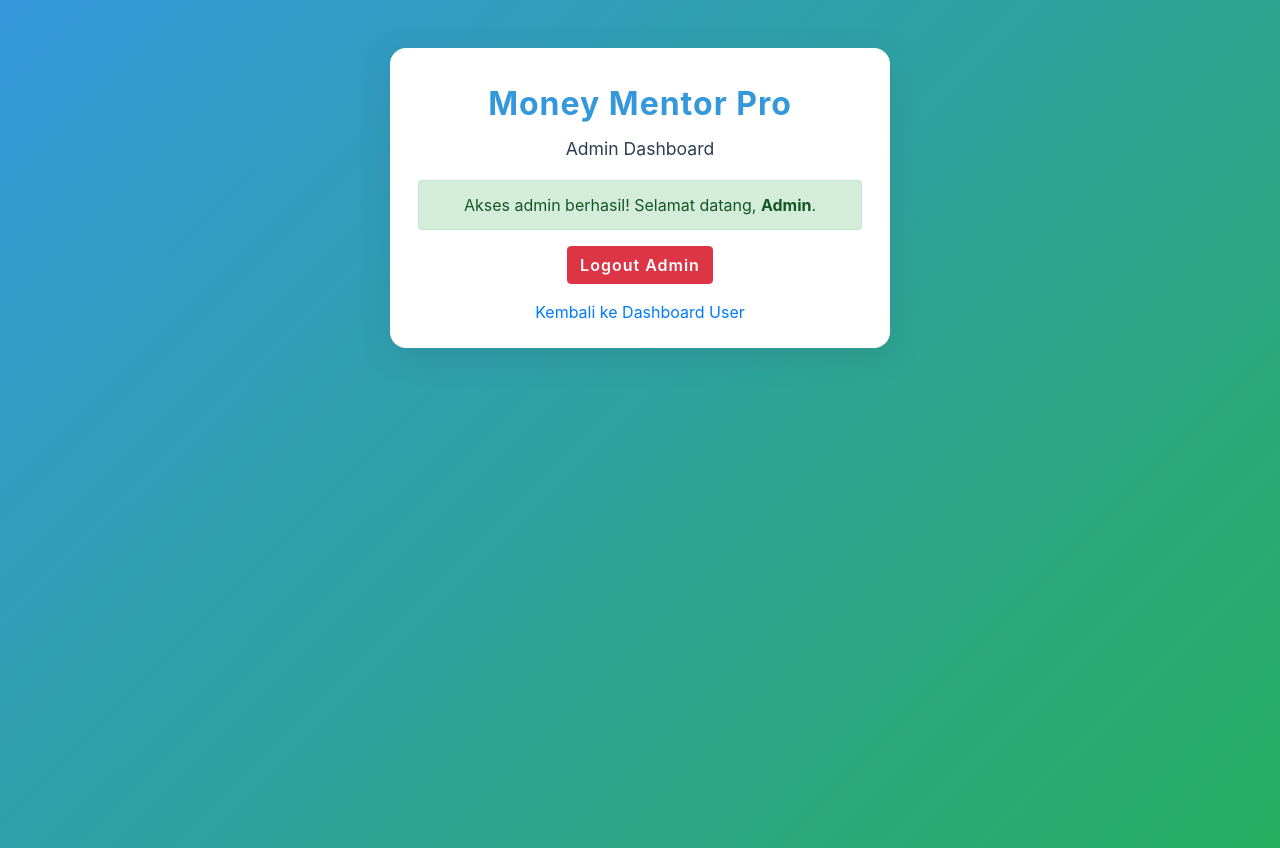
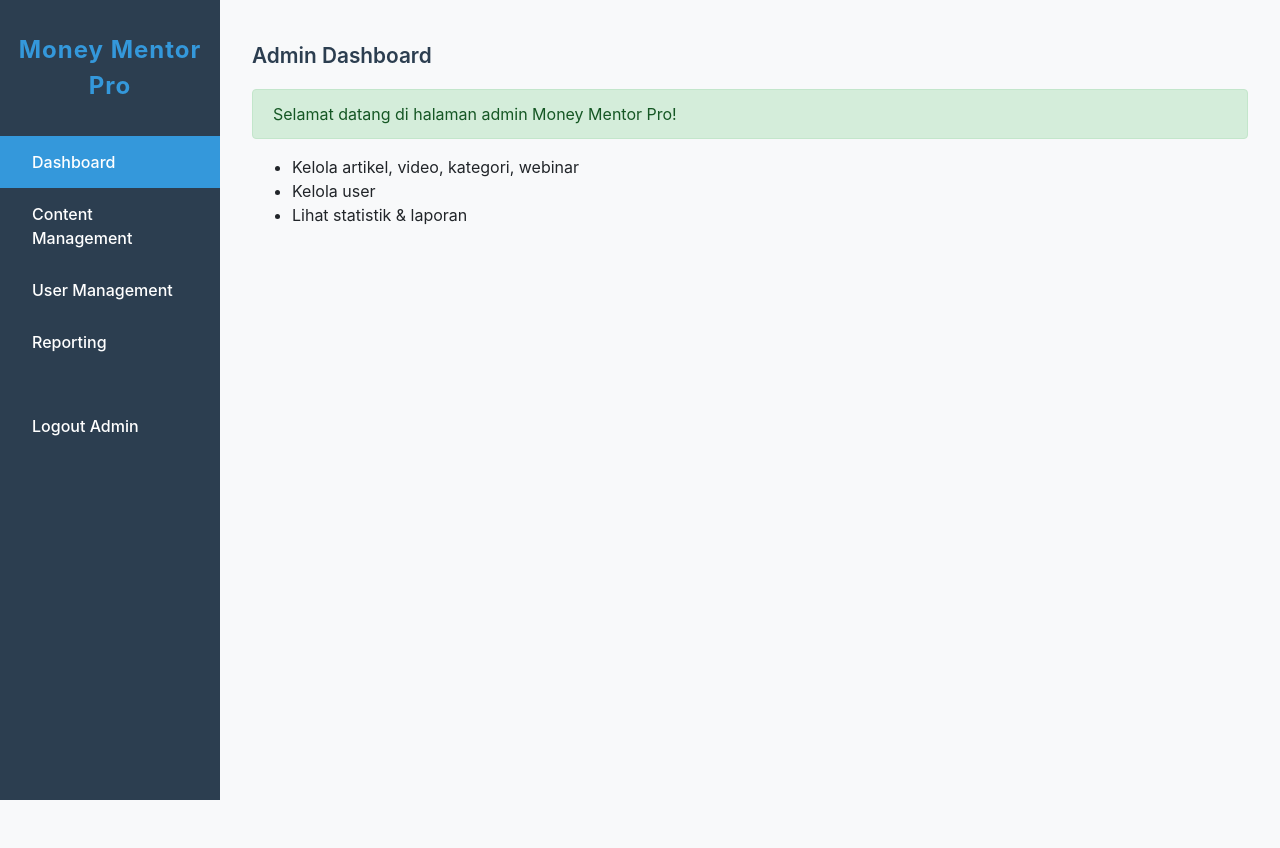
Before and after one commit to Agilhr/Project_301220045_AgilHardiaman, a CodeIgniter app: the page made by application/views/admin_dashboard.php in a window 1280 px wide. After the commit the page ends 800 px from the top, so only its background shows below. Run offline with CodeIgniter, Linux system fonts and the light colour scheme.

Commit message:
Dashboard Admin

```diff
--- a/application/views/admin_dashboard.php
+++ b/application/views/admin_dashboard.php
@@ -7,26 +7,84 @@
     <link rel="stylesheet" href="https://cdn.jsdelivr.net/npm/bootstrap@4.6.2/dist/css/bootstrap.min.css">
     <style>
         body { background: linear-gradient(135deg, #3498db 0%, #27ae60 100%); min-height: 100vh; }
-        .admin-card { max-width: 500px; margin: 60px auto; border-radius: 16px; box-shadow: 0 8px 32px rgba(44,62,80,0.15); background: #fff; padding: 32px 28px 24px 28px; }
-        .logo-text { font-size: 2rem; font-weight: bold; color: #3498db; letter-spacing: 1px; margin-bottom: 8px; }
-        .admin-title { font-size: 1.1rem; color: #2c3e50; margin-bottom: 18px; }
-        .btn-danger { font-weight: 600; letter-spacing: 1px; }
+        .admin-layout { display: flex; min-height: 100vh; }
+        .sidebar {
+            width: 220px;
+            background: #2c3e50;
+            color: #fff;
+            padding: 32px 0 0 0;
+            min-height: 100vh;
+        }
+        .sidebar .logo-text {
+            font-size: 1.5rem;
+            font-weight: bold;
+            color: #3498db;
+            letter-spacing: 1px;
+            margin-bottom: 32px;
+            text-align: center;
+        }
+        .sidebar .nav-link {
+            color: #fff;
+            font-weight: 500;
+            padding: 14px 32px;
+            border-radius: 0;
+        }
+        .sidebar .nav-link.active, .sidebar .nav-link:hover {
+            background: #3498db;
+            color: #fff;
+        }
+        .main-content {
+            flex: 1;
+            background: #f8f9fa;
+            padding: 40px 32px 32px 32px;
+        }
+        .admin-title { font-size: 1.3rem; color: #2c3e50; margin-bottom: 18px; font-weight: 600; }
+        .logout-btn { margin-top: 32px; }
+        @media (max-width: 768px) {
+            .admin-layout { flex-direction: column; }
+            .sidebar { width: 100%; min-height: auto; padding: 16px 0 0 0; }
+            .main-content { padding: 18px 8px; }
+        }
     </style>
 </head>
 <body>
-    <div class="container">
-        <div class="admin-card mt-5">
-            <div class="text-center mb-3">
-                <div class="logo-text">Money Mentor Pro</div>
+    <div class="admin-layout">
+        <div class="sidebar">
+            <div class="logo-text">Money Mentor Pro</div>
+            <nav class="nav flex-column">
+                <a class="nav-link<?php echo (!isset($_GET['menu'])||$_GET['menu']=='dashboard')?' active':''; ?>" href="?menu=dashboard">Dashboard</a>
+                <a class="nav-link<?php echo (isset($_GET['menu'])&&$_GET['menu']=='content')?' active':''; ?>" href="?menu=content">Content Management</a>
+                <a class="nav-link<?php echo (isset($_GET['menu'])&&$_GET['menu']=='user')?' active':''; ?>" href="?menu=user">User Management</a>
+                <a class="nav-link<?php echo (isset($_GET['menu'])&&$_GET['menu']=='report')?' active':''; ?>" href="?menu=report">Reporting</a>
+                <a class="nav-link logout-btn" href="<?php echo base_url('index.php/admin/logout'); ?>">Logout Admin</a>
+            </nav>
+        </div>
+        <div class="main-content">
+            <?php $menu = isset($_GET['menu']) ? $_GET['menu'] : 'dashboard'; ?>
+            <?php if($menu=='dashboard'): ?>
                 <div class="admin-title">Admin Dashboard</div>
-            </div>
-            <div class="alert alert-success text-center">Akses admin berhasil! Selamat datang, <b>Admin</b>.</div>
-            <div class="text-center mb-3">
-                <a href="<?php echo base_url('index.php/admin/logout'); ?>" class="btn btn-danger">Logout Admin</a>
-            </div>
-            <div class="text-center">
-                <a href="<?php echo base_url('index.php/dashboard'); ?>">Kembali ke Dashboard User</a>
-            </div>
+                <div class="alert alert-success">Selamat datang di halaman admin Money Mentor Pro!</div>
+                <ul>
+                    <li>Kelola artikel, video, kategori, webinar</li>
+                    <li>Kelola user</li>
+                    <li>Lihat statistik & laporan</li>
+                </ul>
+            <?php elseif($menu=='content'): ?>
+                <div class="admin-title">Content Management</div>
+                <div class="mb-3"><b>Artikel</b> | <b>Video Tutorial</b> | <b>Kategori</b> | <b>Webinar</b></div>
+                <div class="card mb-3"><div class="card-body">[Dummy] Tabel daftar artikel, tombol tambah/edit/hapus artikel.</div></div>
+                <div class="card mb-3"><div class="card-body">[Dummy] Tabel daftar video tutorial, tombol upload/edit/hapus video.</div></div>
+                <div class="card mb-3"><div class="card-body">[Dummy] Tabel daftar kategori, tombol tambah/edit/hapus kategori.</div></div>
+                <div class="card mb-3"><div class="card-body">[Dummy] Tabel daftar webinar, tombol tambah/edit/hapus webinar.</div></div>
+            <?php elseif($menu=='user'): ?>
+                <div class="admin-title">User Management</div>
+                <div class="card mb-3"><div class="card-body">[Dummy] Tabel daftar user, tombol aktivasi/deaktivasi, reset password.</div></div>
+            <?php elseif($menu=='report'): ?>
+                <div class="admin-title">Reporting</div>
+                <div class="card mb-3"><div class="card-body">[Dummy] Statistik website: jumlah user, artikel, video, webinar, dsb.</div></div>
+                <div class="card mb-3"><div class="card-body">[Dummy] Tabel aktivitas user.</div></div>
+                <div class="card mb-3"><div class="card-body">[Dummy] Daftar artikel/video/webinar terpopuler.</div></div>
+            <?php endif; ?>
         </div>
     </div>
 </body>
```
